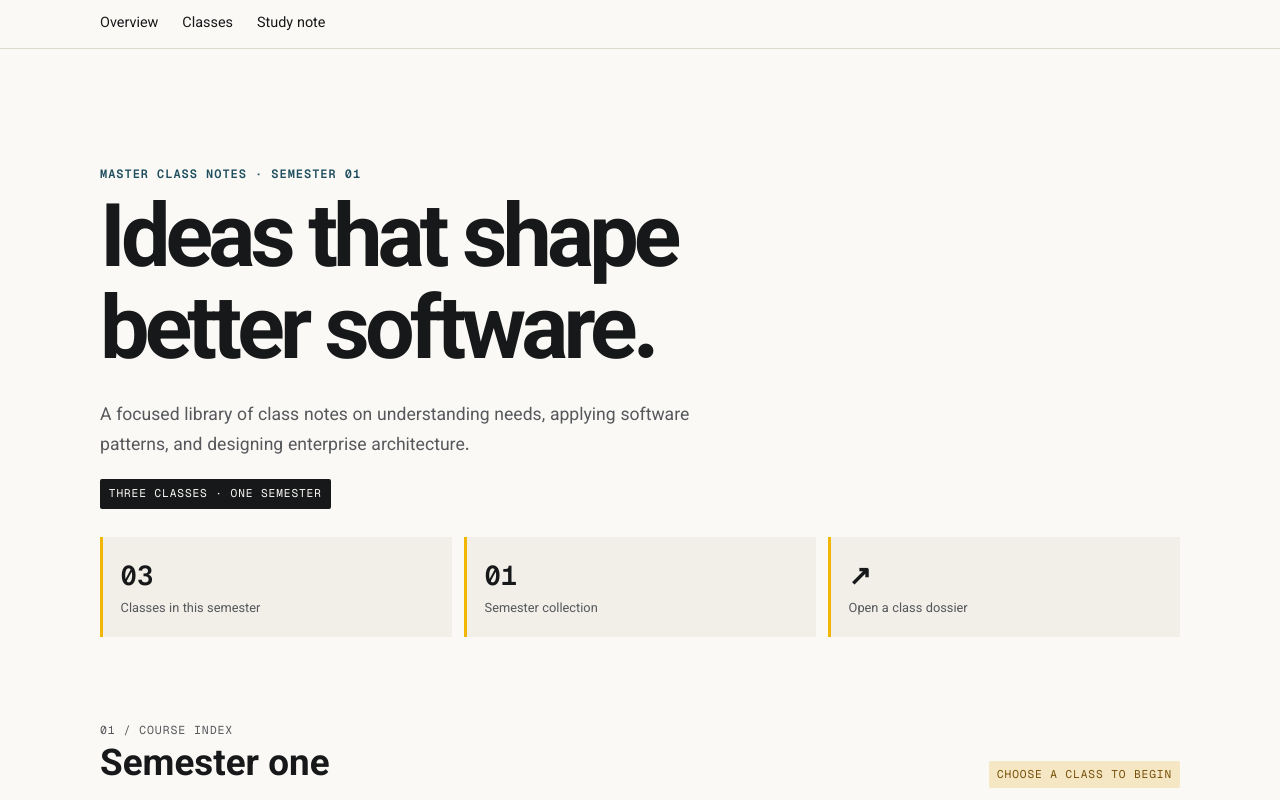
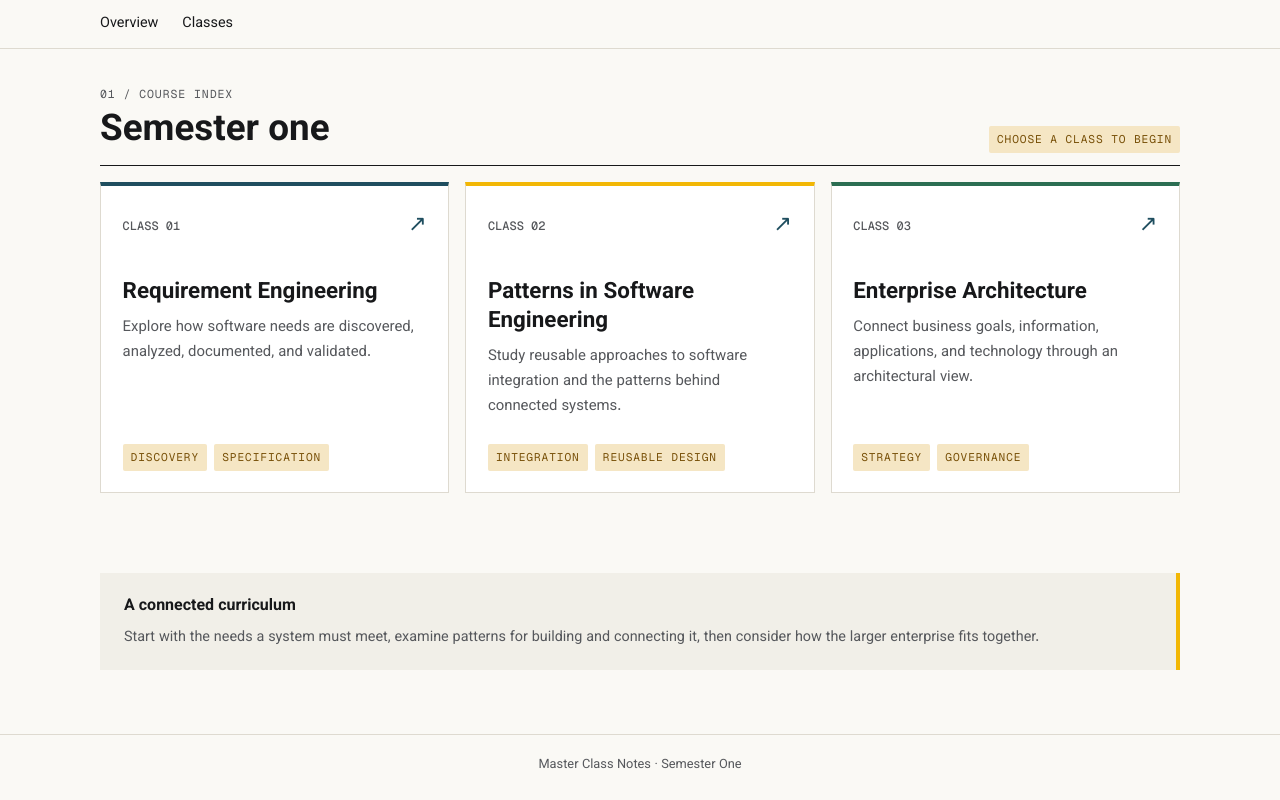
Before and after one commit to ahmad-shoja/master-class-notes, a plain HTML site: page index.html in a window 1280 px wide. Shown: the top 800 px of the page. Drawn offline with nearby package versions, Linux system fonts and the light colour scheme.

Commit message:
clean: remove unused sections

```diff
--- a/index.html
+++ b/index.html
@@ -98,21 +98,8 @@
   <nav class="toc-strip" aria-label="Semester navigation">
     <a class="toc-link" href="#overview">Overview</a>
     <a class="toc-link" href="#classes">Classes</a>
-    <a class="toc-link" href="#study-note">Study note</a>
   </nav>
   <main>
-    <header class="hero" id="overview">
-      <span class="eyebrow">Master Class Notes · Semester 01</span>
-      <h1>Ideas that shape better software.</h1>
-      <p class="hero-copy">A focused library of class notes on understanding needs, applying software patterns, and designing enterprise architecture.</p>
-      <span class="dossier-pill">Three classes · One semester</span>
-      <div class="overview" aria-label="Semester summary">
-        <div class="kpi-card"><div class="kpi-value">03</div><div class="kpi-label">Classes in this semester</div></div>
-        <div class="kpi-card"><div class="kpi-value">01</div><div class="kpi-label">Semester collection</div></div>
-        <div class="kpi-card"><div class="kpi-value">↗</div><div class="kpi-label">Open a class dossier</div></div>
-      </div>
-    </header>
-
     <section id="classes" aria-labelledby="classes-title">
       <div class="section-heading">
         <div><span class="section-index">01 / COURSE INDEX</span><h2 id="classes-title">Semester one</h2></div>
```
